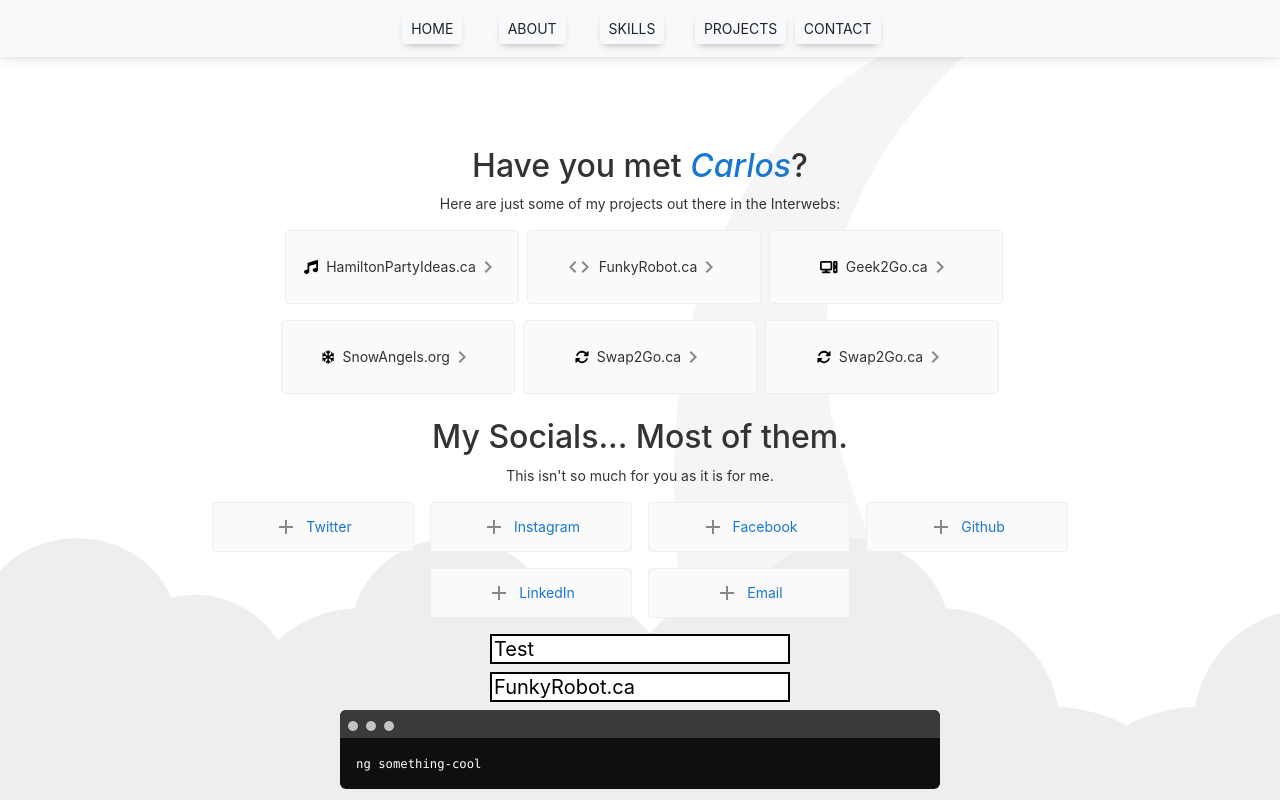
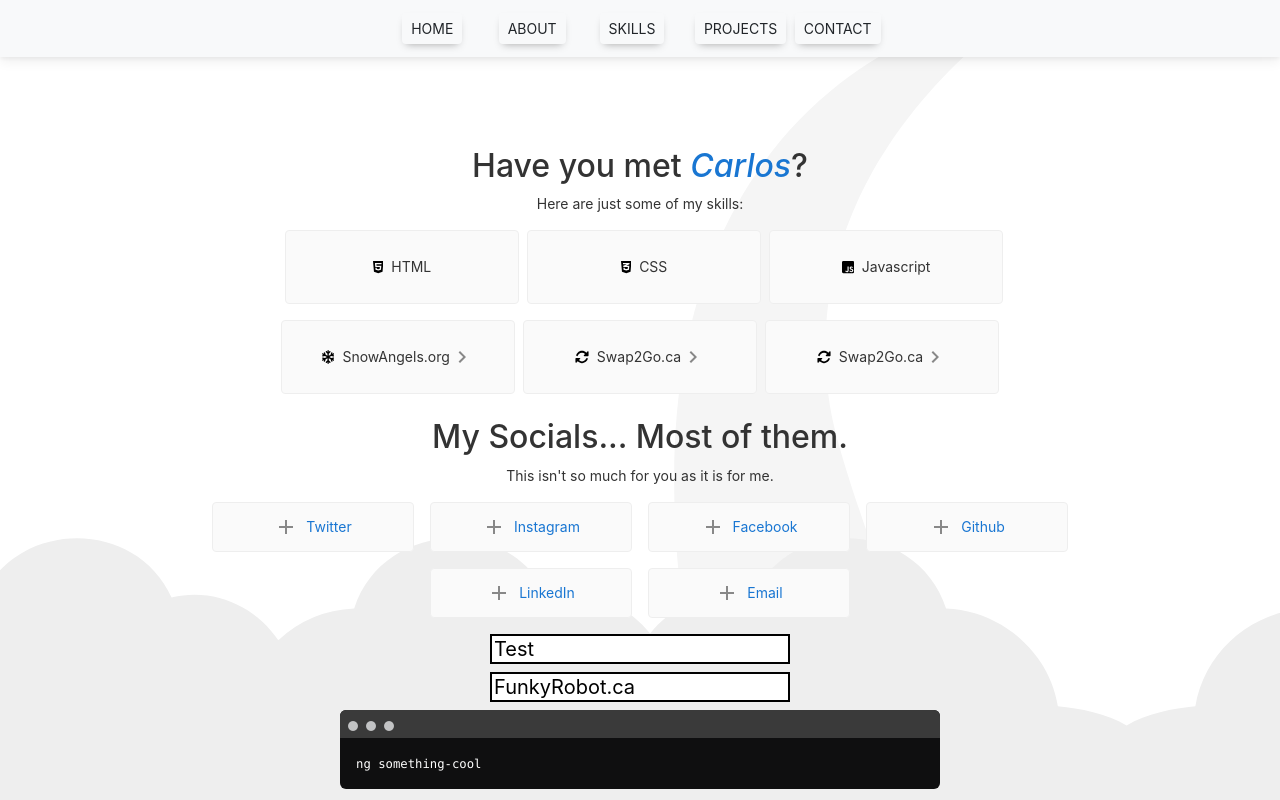
Before and after one commit to FunkyRobot73/funkyrobot.ca, an Angular app: page / in a window 1280 px wide. Shown: the top 800 px of the page. Built offline with nearby package versions, Linux system fonts and the light colour scheme.

Commit message:
changed links

```diff
--- a/src/app/app.component.html
+++ b/src/app/app.component.html
@@ -18,36 +18,26 @@
 
   <!-- Resources -->
   <h2>Have you met <i>Carlos</i>?</h2>
-  <p>Here are just some of my projects out there in the Interwebs:</p>
+  <p>Here are just some of my skills:</p>
 
   <div class="card-container">
     <a class="card" target="_blank" rel="noopener"
-      href="https://www.hamiltonpartyideas.ca">
-      <svg xmlns="http://www.w3.org/2000/svg" height="1em" viewBox="0 0 512 512"><!--! Font Awesome Free 6.4.0 by @fontawesome - https://fontawesome.com License - https://fontawesome.com/license (Commercial License) Copyright 2023 Fonticons, Inc. --><path
-          d="M499.1 6.3c8.1 6 12.9 15.6 12.9 25.7v72V368c0 44.2-43 80-96 80s-96-35.8-96-80s43-80 96-80c11.2 0 22 1.6 32 4.6V147L192 223.8V432c0 44.2-43 80-96 80s-96-35.8-96-80s43-80 96-80c11.2 0 22 1.6 32 4.6V200 128c0-14.1 9.3-26.6 22.8-30.7l320-96c9.7-2.9 20.2-1.1 28.3 5z" /></svg>
-      <span class="ms-2">HamiltonPartyIdeas.ca</span>
-      <svg class="material-icons" xmlns="http://www.w3.org/2000/svg" width="24"
-        height="24" viewBox="0 0 24 24"><path
-          d="M10 6L8.59 7.41 13.17 12l-4.58 4.59L10 18l6-6z" /></svg> </a>
+      href="https://html.com/">
+      <svg xmlns="http://www.w3.org/2000/svg" height="1em" viewBox="0 0 384 512"><!--! Font Awesome Free 6.4.2 by @fontawesome - https://fontawesome.com License - https://fontawesome.com/license (Commercial License) Copyright 2023 Fonticons, Inc. --><path d="M0 32l34.9 395.8L191.5 480l157.6-52.2L384 32H0zm308.2 127.9H124.4l4.1 49.4h175.6l-13.6 148.4-97.9 27v.3h-1.1l-98.7-27.3-6-75.8h47.7L138 320l53.5 14.5 53.7-14.5 6-62.2H84.3L71.5 112.2h241.1l-4.4 47.7z"/></svg>
+      <span class="ms-2">HTML</span>
+       </a>
 
     <a class="card" target="_blank" rel="noopener"
-      href="https://www.funkyrobot.ca">
-      <svg class="material-icons" xmlns="http://www.w3.org/2000/svg" width="24"
-        height="24" viewBox="0 0 24 24"><path
-          d="M9.4 16.6L4.8 12l4.6-4.6L8 6l-6 6 6 6 1.4-1.4zm5.2 0l4.6-4.6-4.6-4.6L16 6l6 6-6 6-1.4-1.4z" /></svg>
-      <span>FunkyRobot.ca</span>
-      <svg class="material-icons" xmlns="http://www.w3.org/2000/svg" width="24"
-        height="24" viewBox="0 0 24 24"><path
-          d="M10 6L8.59 7.41 13.17 12l-4.58 4.59L10 18l6-6z" /></svg>
+      href="https://web.dev/learn/css/">
+      <svg xmlns="http://www.w3.org/2000/svg" height="1em" viewBox="0 0 384 512"><!--! Font Awesome Free 6.4.2 by @fontawesome - https://fontawesome.com License - https://fontawesome.com/license (Commercial License) Copyright 2023 Fonticons, Inc. --><path d="M0 32l34.9 395.8L192 480l157.1-52.2L384 32H0zm313.1 80l-4.8 47.3L193 208.6l-.3.1h111.5l-12.8 146.6-98.2 28.7-98.8-29.2-6.4-73.9h48.9l3.2 38.3 52.6 13.3 54.7-15.4 3.7-61.6-166.3-.5v-.1l-.2.1-3.6-46.3L193.1 162l6.5-2.7H76.7L70.9 112h242.2z"/></svg>
+      <span class="ms-2">CSS</span>
+
     </a>
 
-    <a class="card" target="_blank" rel="noopener" href="https://www.geek2go.ca">
-      <svg xmlns="http://www.w3.org/2000/svg" height="1em" viewBox="0 0 640 512"><!--! Font Awesome Free 6.4.0 by @fontawesome - https://fontawesome.com License - https://fontawesome.com/license (Commercial License) Copyright 2023 Fonticons, Inc. --><path
-          d="M384 96V320H64L64 96H384zM64 32C28.7 32 0 60.7 0 96V320c0 35.3 28.7 64 64 64H181.3l-10.7 32H96c-17.7 0-32 14.3-32 32s14.3 32 32 32H352c17.7 0 32-14.3 32-32s-14.3-32-32-32H277.3l-10.7-32H384c35.3 0 64-28.7 64-64V96c0-35.3-28.7-64-64-64H64zm464 0c-26.5 0-48 21.5-48 48V432c0 26.5 21.5 48 48 48h64c26.5 0 48-21.5 48-48V80c0-26.5-21.5-48-48-48H528zm16 64h32c8.8 0 16 7.2 16 16s-7.2 16-16 16H544c-8.8 0-16-7.2-16-16s7.2-16 16-16zm-16 80c0-8.8 7.2-16 16-16h32c8.8 0 16 7.2 16 16s-7.2 16-16 16H544c-8.8 0-16-7.2-16-16zm32 160a32 32 0 1 1 0 64 32 32 0 1 1 0-64z" /></svg>
-      <span class="ms-2">Geek2Go.ca</span>
-      <svg class="material-icons" xmlns="http://www.w3.org/2000/svg" width="24"
-        height="24" viewBox="0 0 24 24"><path
-          d="M10 6L8.59 7.41 13.17 12l-4.58 4.59L10 18l6-6z" /></svg>
+    <a class="card" target="_blank" rel="noopener" href="https://eloquentjavascript.net/">
+      <svg xmlns="http://www.w3.org/2000/svg" height="1em" viewBox="0 0 448 512"><!--! Font Awesome Free 6.4.2 by @fontawesome - https://fontawesome.com License - https://fontawesome.com/license (Commercial License) Copyright 2023 Fonticons, Inc. --><path d="M400 32H48C21.5 32 0 53.5 0 80v352c0 26.5 21.5 48 48 48h352c26.5 0 48-21.5 48-48V80c0-26.5-21.5-48-48-48zM243.8 381.4c0 43.6-25.6 63.5-62.9 63.5-33.7 0-53.2-17.4-63.2-38.5l34.3-20.7c6.6 11.7 12.6 21.6 27.1 21.6 13.8 0 22.6-5.4 22.6-26.5V237.7h42.1v143.7zm99.6 63.5c-39.1 0-64.4-18.6-76.7-43l34.3-19.8c9 14.7 20.8 25.6 41.5 25.6 17.4 0 28.6-8.7 28.6-20.8 0-14.4-11.4-19.5-30.7-28l-10.5-4.5c-30.4-12.9-50.5-29.2-50.5-63.5 0-31.6 24.1-55.6 61.6-55.6 26.8 0 46 9.3 59.8 33.7L368 290c-7.2-12.9-15-18-27.1-18-12.3 0-20.1 7.8-20.1 18 0 12.6 7.8 17.7 25.9 25.6l10.5 4.5c35.8 15.3 55.9 31 55.9 66.2 0 37.8-29.8 58.6-69.7 58.6z"/></svg>
+      <span class="ms-2">Javascript</span>
+
     </a>
 
     <a class="card" target="_blank" rel="noopener"
```
